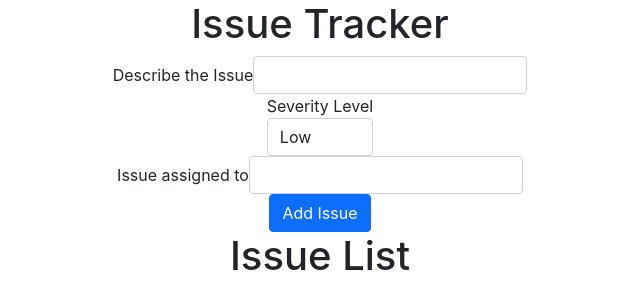
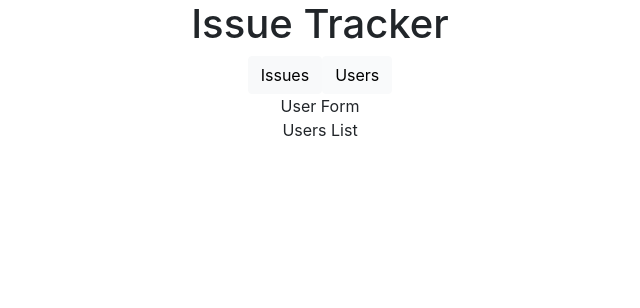
Before and after one commit to blondfro/issue-tracker, a React (Create React App) app: page /users in a window 1280 px wide. Shown: the top 308 px of the page, without its empty margins (320-960 px from the left). Built offline with nearby package versions, Linux system fonts and the light colour scheme.

Commit message:
added in some basic routing, created a home and navbar component as well as scaffolded in the users component.

```diff
--- a/src/App.js
+++ b/src/App.js
@@ -4,12 +4,23 @@ import './App.css';
 
 import Header from "./components/header/Header";
 import Issues from "./components/issues/Issues";
+import Users from "./components/users/Users";
+import {Route, Routes} from "react-router-dom";
+import Home from "./components/Home/Home";
+import Navbar from "./components/navbar/Navbar";
 
 function App() {
   return (
     <div className="App">
-      <Header />
-      <Issues />
+        <Header />
+        <Navbar />
+        <Routes>
+            <Route path="/" exact element={<Home />} />
+            <Route path="/issues" element={<Issues />}/>
+            <Route path="/users" element={<Users />} />
+        </Routes>
+
+
     </div>
   );
 }
--- /dev/null
+++ b/src/components/Home/Home.js
@@ -0,0 +1,11 @@
+import React from 'react';
+
+const Home = () => {
+    return (
+        <div>
+            Welcome Home
+        </div>
+    );
+};
+
+export default Home;
--- /dev/null
+++ b/src/components/navbar/Navbar.js
@@ -0,0 +1,13 @@
+import React from 'react';
+import { NavLink } from "react-router-dom";
+
+const Navbar = () => {
+    return (
+        <div>
+            <NavLink to="/issues" className="btn btn-light">Issues</NavLink>
+            <NavLink to="/users" className="btn btn-light">Users</NavLink>
+        </div>
+    );
+};
+
+export default Navbar;
--- /dev/null
+++ b/src/components/users/Users.js
@@ -0,0 +1,14 @@
+import React from 'react';
+import UserForm from "./userForm/UserForm";
+import UserList from "./userList/UserList";
+
+const Users = () => {
+    return (
+        <>
+            <UserForm />
+            <UserList />
+        </>
+    );
+};
+
+export default Users;
--- /dev/null
+++ b/src/components/users/userForm/UserForm.js
@@ -0,0 +1,11 @@
+import React from 'react';
+
+const UserForm = () => {
+    return (
+        <div>
+            User Form
+        </div>
+    );
+};
+
+export default UserForm;
--- /dev/null
+++ b/src/components/users/userList/UserList.js
@@ -0,0 +1,11 @@
+import React from 'react';
+
+const UserList = () => {
+    return (
+        <div>
+            Users List
+        </div>
+    );
+};
+
+export default UserList;
--- a/src/index.js
+++ b/src/index.js
@@ -8,12 +8,15 @@ import { fas } from "@fortawesome/free-solid-svg-icons";
 
 import App from './App';
 import reportWebVitals from './reportWebVitals';
+import {BrowserRouter} from "react-router-dom";
 
 library.add(fas);
 
 ReactDOM.render(
   <React.StrictMode>
-    <App />
+      <BrowserRouter>
+          <App />
+      </BrowserRouter>
   </React.StrictMode>,
   document.getElementById('root')
 );
```
